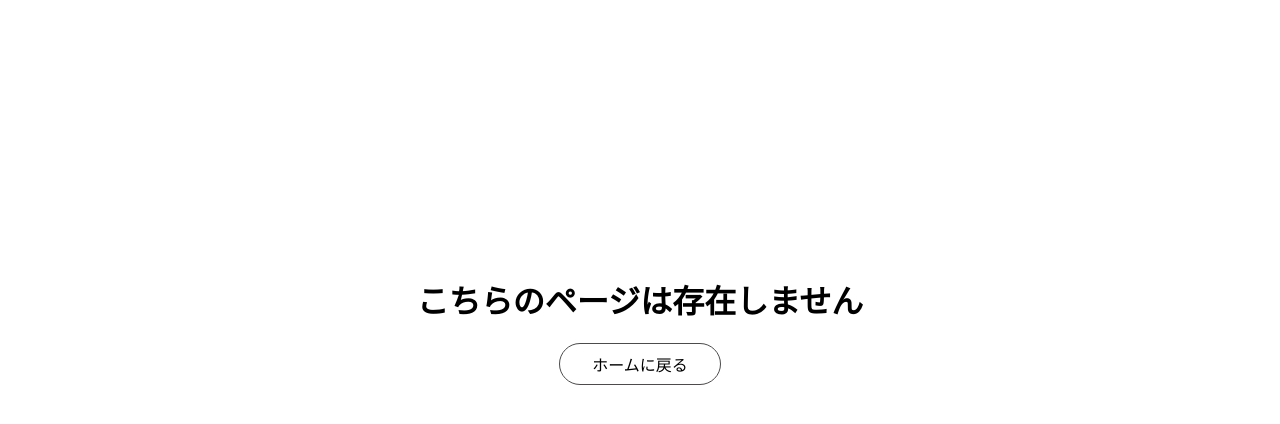
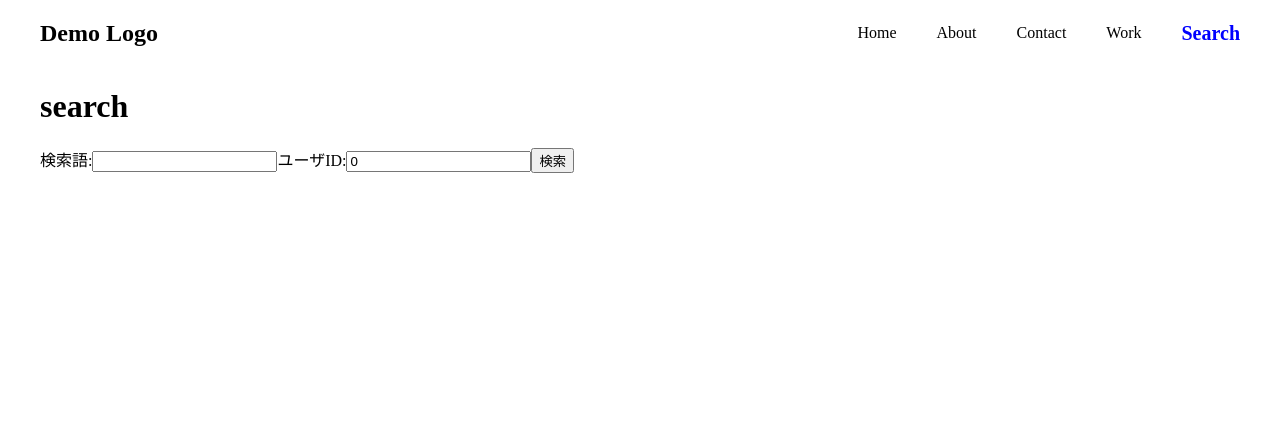
Before and after one commit to naofunky/practice, a React (Vite) app: page /search in a window 1280 px wide. Shown: the top 424 px of the page. Built offline with nearby package versions, Linux system fonts and the light colour scheme.

Commit message:
feat:追加
非同期検索の追加

```diff
--- a/src/App.tsx
+++ b/src/App.tsx
@@ -5,6 +5,7 @@ import About from './features/pages/about/components/About';
 import Contact from './features/pages/contact/components/Contact';
 import Notfound from './features/Notfound/components/Notfound';
 import Work from './features/pages/work/components/Work';
+import { Search } from './features/pages/search/components/Search';
 
 function App() {
   return (
@@ -16,6 +17,7 @@ function App() {
             <Route path="/about" element={<About />} />
             <Route path="/contact" element={<Contact />} />
             <Route path="/work" element={<Work />} />
+            <Route path="/search" element={<Search />} />
             <Route path="*" element={<Notfound />} />
           </Routes>
         </div>
--- a/src/features/Header/components/Header.tsx
+++ b/src/features/Header/components/Header.tsx
@@ -22,6 +22,9 @@ const Header = () => {
           <li>
             <NavLink to="/work">Work</NavLink>
           </li>
+          <li>
+            <NavLink to="/search">Search</NavLink>
+          </li>
         </ul>
       </nav>
     </>
--- /dev/null
+++ b/src/features/pages/search/components/Search.tsx
@@ -0,0 +1,57 @@
+import { ChangeEvent, useState } from 'react';
+import Header from '../../../Header/components/Header';
+import { fetchPosts } from '../hooks/fetchPosts';
+import { filterPosts } from '../hooks/filterPosts';
+
+export const Search = () => {
+  // 検索単語の状態を管理する
+  const [searchTerm, setSearchTerm] = useState<string>('');
+  // ユーザーIDの状態を管理する
+  const [userId, setUserId] = useState<number>(0);
+
+  const changeSearch = (e: ChangeEvent<HTMLInputElement>) => {
+    setSearchTerm(e.target.value);
+  };
+
+  const changeUserId = (e: ChangeEvent<HTMLInputElement>) => {
+    setUserId(e.target.valueAsNumber);
+  };
+
+  const clickSearchPosts = async () => {
+    // APIからデータを取得
+    const posts = await fetchPosts();
+
+    // フィルタリングを行う
+    const filteredPosts = filterPosts(posts, searchTerm, userId);
+    console.log(filteredPosts);
+  };
+  return (
+    <div>
+      <Header />
+      <h1>search</h1>
+      <label>
+        検索語:
+        <input
+          type="text"
+          id="searchTerm"
+          value={searchTerm}
+          onChange={(e) => changeSearch(e)}
+        />
+      </label>
+
+      <label>
+        ユーザID:
+        <input
+          type="number"
+          id="userId"
+          value={userId}
+          onChange={(e) => changeUserId(e)}
+        />
+      </label>
+
+      <button onClick={clickSearchPosts}>検索</button>
+
+      <div id="results"></div>
+    </div>
+  );
+};
--- /dev/null
+++ b/src/features/pages/search/hooks/fetchPosts.ts
@@ -0,0 +1,8 @@
+import { Post } from '../../../../types/PostTypes';
+
+export const fetchPosts = async (): Promise<Post[]> => {
+  const res = await fetch('https://jsonplaceholder.typicode.com/posts').then(
+    (res) => res.json()
+  );
+  return res;
+};
--- /dev/null
+++ b/src/features/pages/search/hooks/filterPosts.ts
@@ -0,0 +1,11 @@
+import { Post } from '../../../../types/PostTypes';
+
+export const filterPosts = (
+  post: Post[],
+  searchTerm: string,
+  userId: number
+) => {
+  return post.filter((post) => {
+    post.title.includes(searchTerm) && post.userId === userId;
+  });
+};
--- /dev/null
+++ b/src/types/PostTypes.ts
@@ -0,0 +1,7 @@
+// APIから取得する投稿の型定義
+export type Post = {
+  userId: number;
+  id: number;
+  title: string;
+  body: string;
+};
```
Also changed, not shown: src/features/pages/search/hooks/clickSearchPosts.ts (added, +14 -0 lines).
